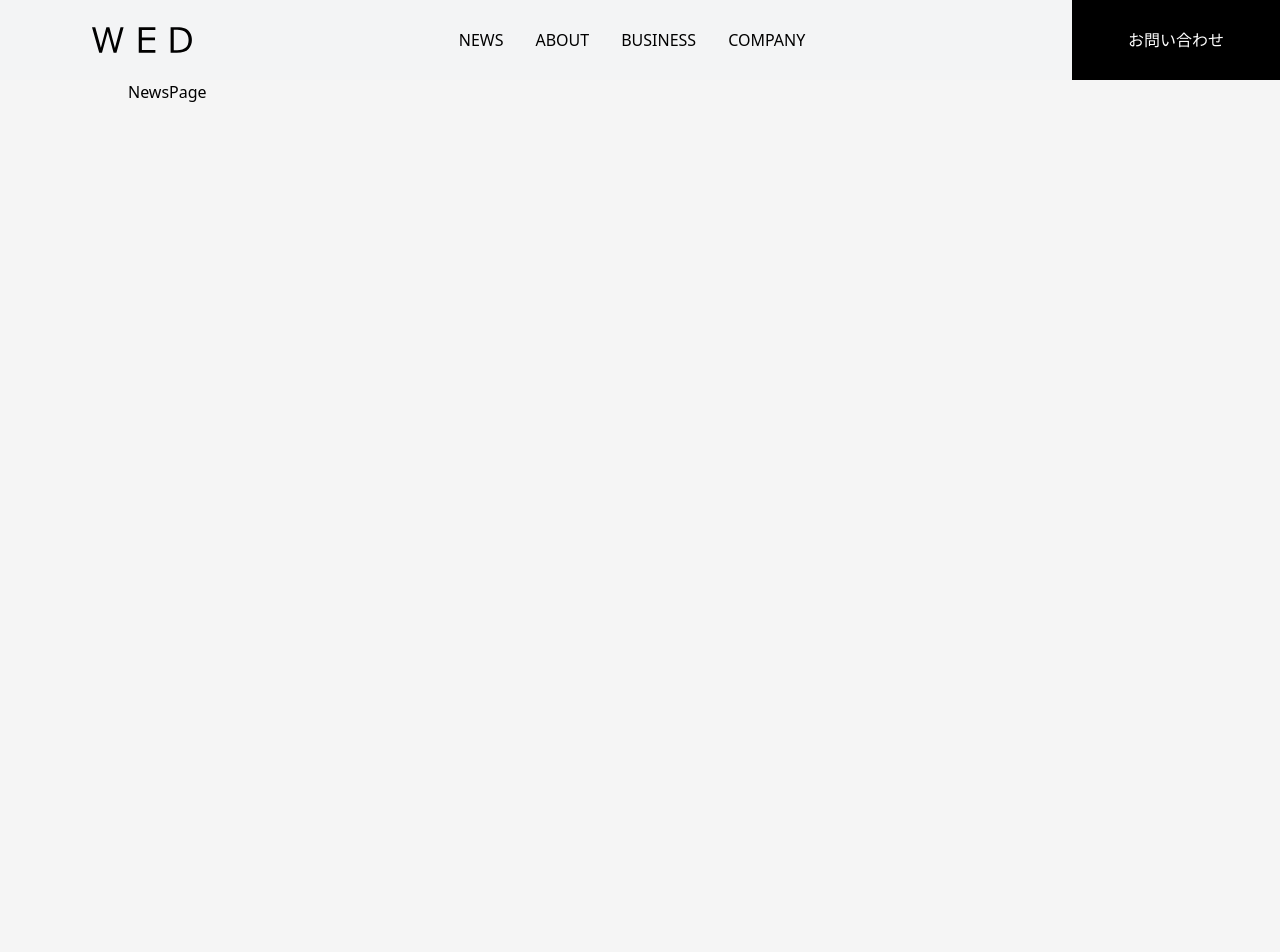
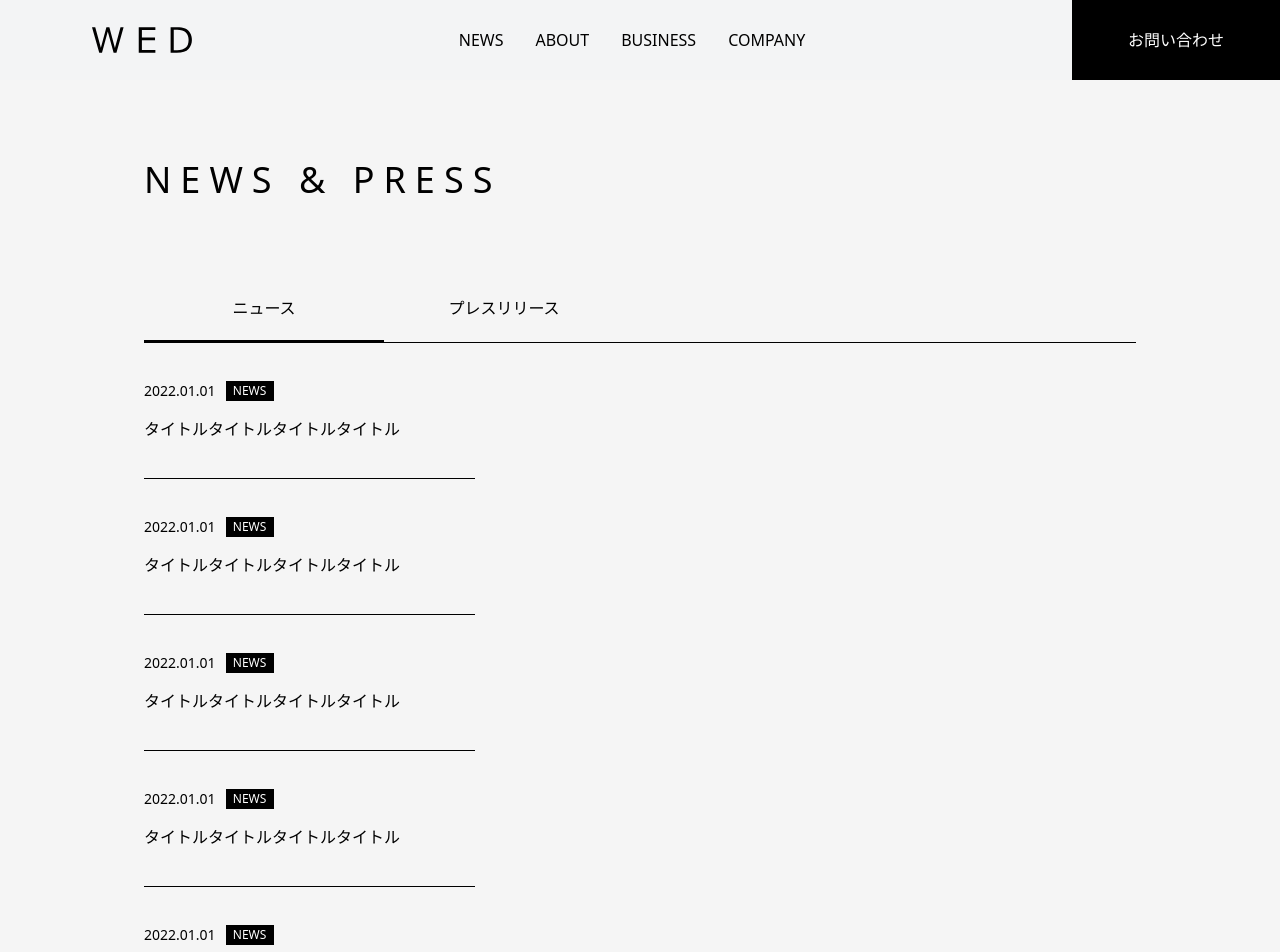
Before and after one commit to arafipro/react-corporate-website, a React (Vite) app: page /news in a window 1280 px wide. Shown: the top 952 px of the page. Before the commit the page ends 800 px from the top, so only its background shows below. Built offline with nearby package versions, Linux system fonts and the light colour scheme.

Commit message:
feat: create news-page
ニュースページを作成
tailwind-mergeをインストール
NewsContentコンポーネントにtwMergeを導入

```diff
--- a/package.json
+++ b/package.json
@@ -13,7 +13,8 @@
   "dependencies": {
     "react": "^18.2.0",
     "react-dom": "^18.2.0",
-    "react-router-dom": "^6.26.2"
+    "react-router-dom": "^6.26.2",
+    "tailwind-merge": "^2.5.2"
   },
   "devDependencies": {
     "@cloudflare/workers-types": "^4.20240909.0",
--- a/src/components/news.tsx
+++ b/src/components/news.tsx
@@ -10,16 +10,19 @@
           date="2022.01.01"
           tag="news"
           title="タイトルタイトルタイトルタイトル"
+          className="lg:border-r-2 border-black last:border-r-0"
         />
         <NewsContent
           date="2022.01.01"
           tag="press"
           title="タイトルタイトルタイトルタイトル"
+          className="lg:border-r-2 border-black last:border-r-0"
         />
         <NewsContent
           date="2022.01.01"
           tag="news"
           title="タイトルタイトルタイトルタイトル"
+          className="lg:border-r-2 border-black last:border-r-0"
         />
       </div>
     </div>
--- a/src/components/ui/news-content.tsx
+++ b/src/components/ui/news-content.tsx
@@ -1,14 +1,23 @@
+import { twMerge } from "tailwind-merge";
+
 export default function NewsContent({
   date,
   tag,
   title,
+  className,
 }: {
   date: string;
   tag: string;
   title: string;
+  className?: string;
 }) {
   return (
-    <div className="flex flex-col justify-center first:pl-0 space-y-4 lg:border-r-2 border-black last:border-r-0 lg:w-1/3 h-20">
+    <div
+      className={twMerge(
+        `${className}`,
+        "flex flex-col justify-center first:pl-0 space-y-4 lg:w-1/3 h-20"
+      )}
+    >
       <div className="flex space-x-2.5">
         <time className="text-sm font-light">{date}</time>
         <p className="flex justify-center items-center text-white text-xs font-light bg-black uppercase w-12">
--- a/src/news-page.tsx
+++ b/src/news-page.tsx
@@ -1,10 +1,55 @@
+import Footer from "./components/footer";
 import Header from "./components/header";
+import NewsContent from "./components/ui/news-content";
 
-export default function NewsPage() {
+export default function News() {
   return (
     <>
       <Header />
-      <main className="max-w-5xl mx-auto mt-20">NewsPage</main>
+      <main className="max-w-5xl mx-auto lg:mt-20 lg:mb-32 px-4">
+        <h2 className="text-4xl font-light uppercase tracking-[0.25em] pt-20">
+          News & Press
+        </h2>
+        <div className="mt-24 border-b border-black">
+          <button className="lg:w-60 w-1/2 font-light pb-5 border-b-2 border-black">
+            ニュース
+          </button>
+          <button className="lg:w-60 w-1/2 font-light pb-5">
+            プレスリリース
+          </button>
+        </div>
+        <NewsContent
+          date="2022.01.01"
+          tag="news"
+          title="タイトルタイトルタイトルタイトル"
+          className="border-r-0 border-b border-black lg:w-full lg:mt-14 mt-10 lg:pb-14 pb-10"
+        />
+        <NewsContent
+          date="2022.01.01"
+          tag="news"
+          title="タイトルタイトルタイトルタイトル"
+          className="border-r-0 border-b border-black lg:w-full lg:mt-14 mt-10 lg:pb-14 pb-10"
+        />
+        <NewsContent
+          date="2022.01.01"
+          tag="news"
+          title="タイトルタイトルタイトルタイトル"
+          className="border-r-0 border-b border-black lg:w-full lg:mt-14 mt-10 lg:pb-14 pb-10"
+        />
+        <NewsContent
+          date="2022.01.01"
+          tag="news"
+          title="タイトルタイトルタイトルタイトル"
+          className="border-r-0 border-b border-black lg:w-full lg:mt-14 mt-10 lg:pb-14 pb-10"
+        />
+        <NewsContent
+          date="2022.01.01"
+          tag="news"
+          title="タイトルタイトルタイトルタイトル"
+          className="border-r-0 border-b border-black lg:w-full lg:mt-14 mt-10 lg:pb-14 pb-10"
+        />
+      </main>
+      <Footer />
     </>
   );
 }
```
Also changed, not shown: 2 other files (tests, documents, lock files or other folders).
